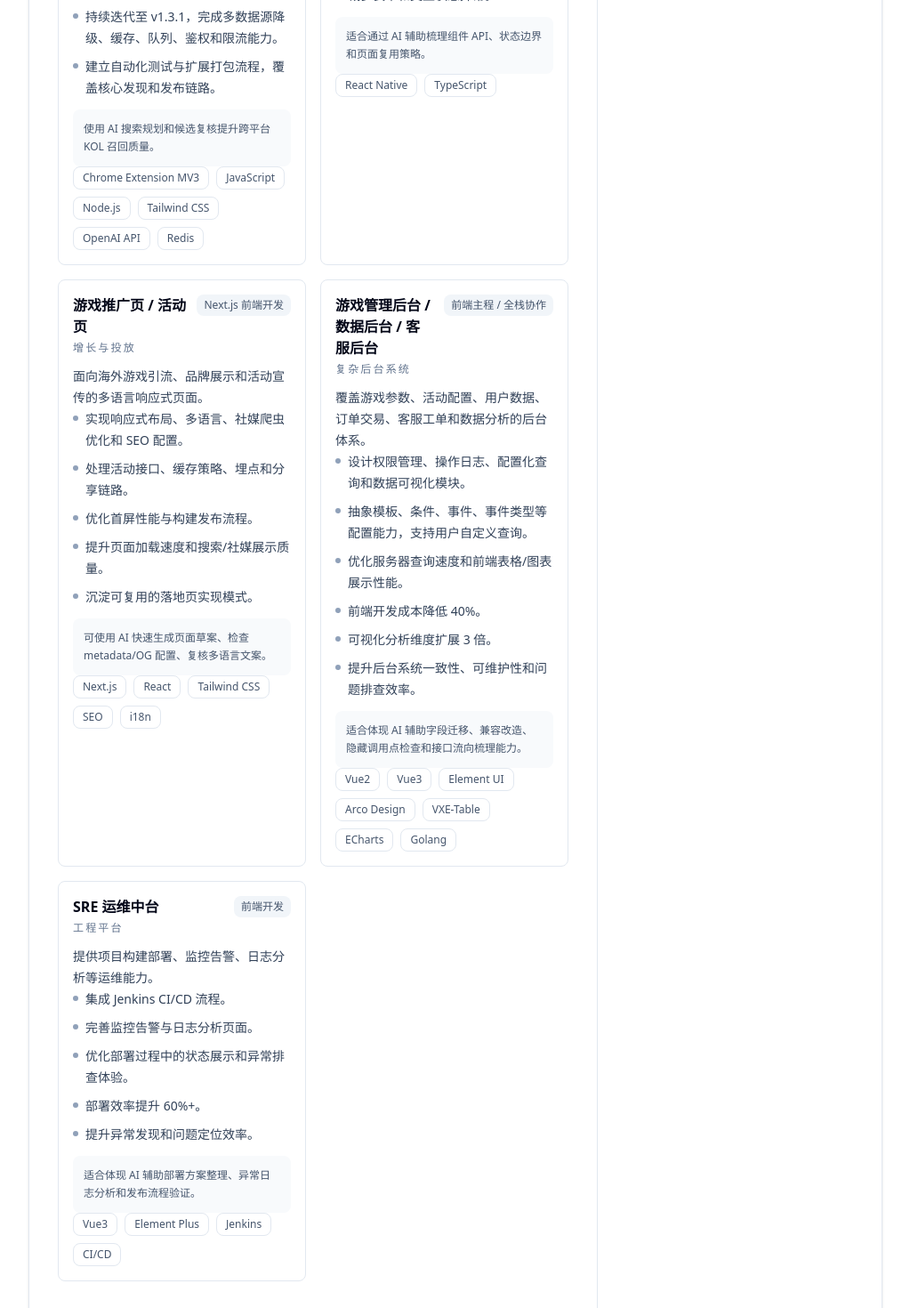
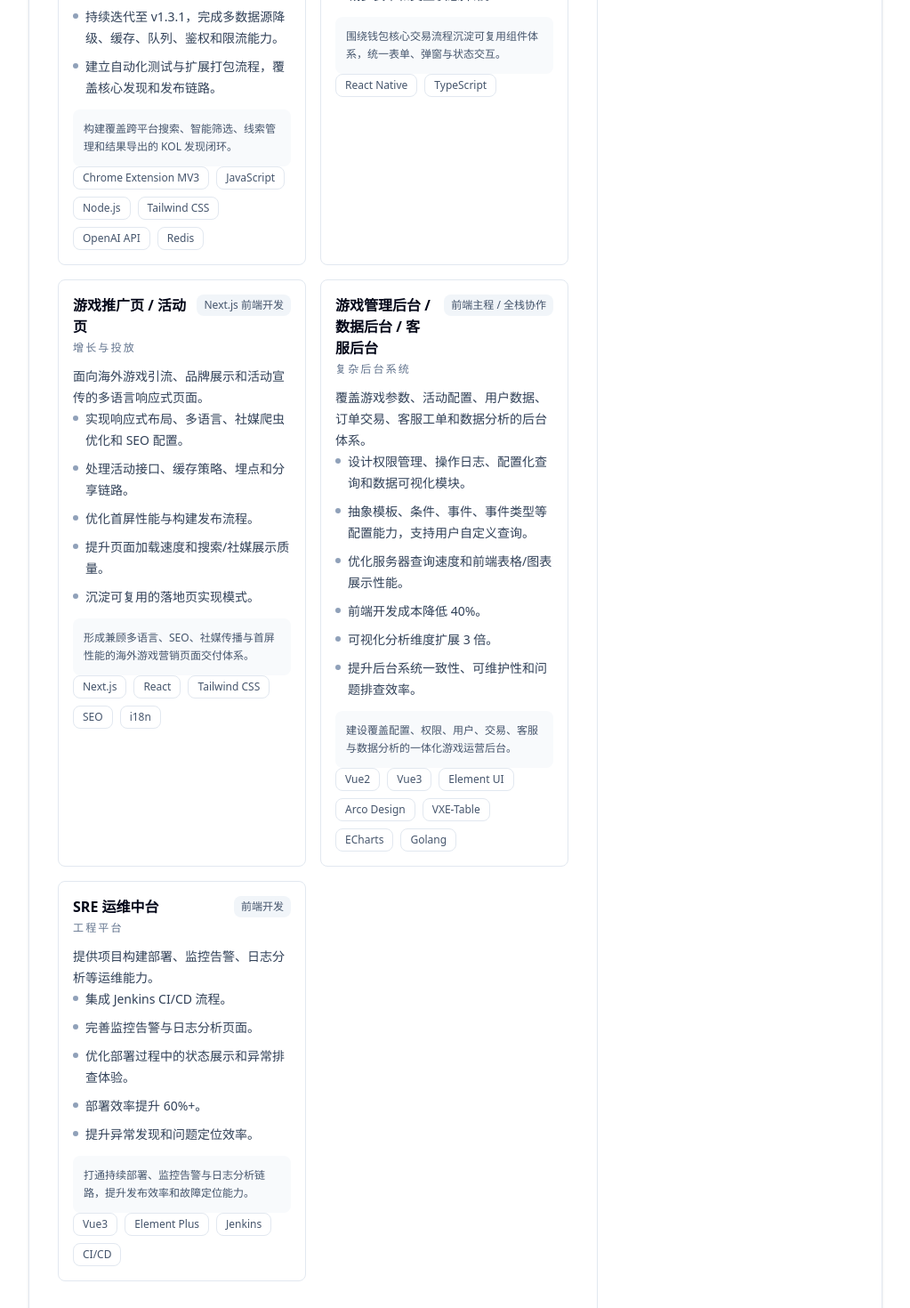
Before and after one commit to Panda2Chan/panchan.github.io, a Next.js app: page /resume in a window 1280 px wide. Shown: the part 2720-4190 px from the top of the page at 89% size, without its empty margins (128-1151 px from the left). Built offline with nearby package versions, Linux system fonts and the light colour scheme.

Commit message:
fix: rewrite resume project highlights

```diff
--- a/src/app/resume/_data/resume.ts
+++ b/src/app/resume/_data/resume.ts
@@ -306,7 +306,7 @@ export const resumeData: ResumeData = {
         '持续迭代至 v1.3.1，完成多数据源降级、缓存、队列、鉴权和限流能力。',
         '建立自动化测试与扩展打包流程，覆盖核心发现和发布链路。',
       ],
-      aiRelevance: ['使用 AI 搜索规划和候选复核提升跨平台 KOL 召回质量。'],
+      projectHighlight: '构建覆盖跨平台搜索、智能筛选、线索管理和结果导出的 KOL 发现闭环。',
     },
     {
       id: 'mtpay-wallet',
@@ -321,7 +321,7 @@ export const resumeData: ResumeData = {
         '参与用户登录注册、资产管理、订单交易等业务页面开发。',
       ],
       achievements: ['组件复用率提升 40%+。', '减少表单和交互状态异常。'],
-      aiRelevance: ['适合通过 AI 辅助梳理组件 API、状态边界和页面复用策略。'],
+      projectHighlight: '围绕钱包核心交易流程沉淀可复用组件体系，统一表单、弹窗与状态交互。',
     },
     {
       id: 'campaign-pages',
@@ -336,7 +336,7 @@ export const resumeData: ResumeData = {
         '优化首屏性能与构建发布流程。',
       ],
       achievements: ['提升页面加载速度和搜索/社媒展示质量。', '沉淀可复用的落地页实现模式。'],
-      aiRelevance: ['可使用 AI 快速生成页面草案、检查 metadata/OG 配置、复核多语言文案。'],
+      projectHighlight: '形成兼顾多语言、SEO、社媒传播与首屏性能的海外游戏营销页面交付体系。',
     },
     {
       id: 'game-admin-systems',
@@ -355,7 +355,7 @@ export const resumeData: ResumeData = {
         '可视化分析维度扩展 3 倍。',
         '提升后台系统一致性、可维护性和问题排查效率。',
       ],
-      aiRelevance: ['适合体现 AI 辅助字段迁移、兼容改造、隐藏调用点检查和接口流向梳理能力。'],
+      projectHighlight: '建设覆盖配置、权限、用户、交易、客服与数据分析的一体化游戏运营后台。',
     },
     {
       id: 'sre-platform',
@@ -370,7 +370,7 @@ export const resumeData: ResumeData = {
         '优化部署过程中的状态展示和异常排查体验。',
       ],
       achievements: ['部署效率提升 60%+。', '提升异常发现和问题定位效率。'],
-      aiRelevance: ['适合体现 AI 辅助部署方案整理、异常日志分析和发布流程验证。'],
+      projectHighlight: '打通持续部署、监控告警与日志分析链路，提升发布效率和故障定位能力。',
     },
   ],
   education: {
--- a/src/app/resume/_data/types.ts
+++ b/src/app/resume/_data/types.ts
@@ -81,7 +81,7 @@ export interface ResumeProject {
   summary: string
   responsibilities: string[]
   achievements: string[]
-  aiRelevance?: string[]
+  projectHighlight?: string
   links?: ResumeLink[]
 }
 
--- a/src/app/resume/_lib/buildResumeMarkdown.ts
+++ b/src/app/resume/_lib/buildResumeMarkdown.ts
@@ -222,9 +222,8 @@ export function buildResumeMarkdown(data: ResumeData): string {
     )
     pushList(lines, [...project.responsibilities, ...project.achievements], '  ')
 
-    if (project.aiRelevance?.length) {
-      lines.push('- **AI 相关**:')
-      pushList(lines, project.aiRelevance, '  ')
+    if (project.projectHighlight) {
+      lines.push(`- **项目亮点**: ${escapeMarkdownInline(project.projectHighlight)}`)
     }
 
     const visibleProjectLinks = project.links?.filter((link) => link.visible) ?? []
--- a/src/app/resume/page.tsx
+++ b/src/app/resume/page.tsx
@@ -333,9 +333,9 @@ export default function Resume() {
                     {project.summary}
                   </p>
                   <CompactList items={[...project.responsibilities, ...project.achievements]} printLimit={3} />
-                  {project.aiRelevance?.length ? (
+                  {project.projectHighlight ? (
                     <div className="mt-3 rounded-md bg-slate-50 p-3 text-xs leading-5 text-slate-600 print:hidden">
-                      {project.aiRelevance.join(' ')}
+                      {project.projectHighlight}
                     </div>
                   ) : null}
                   <TagList items={project.technologies} printLimit={5} />
```
Also changed, not shown: 1 other file (tests, documents, lock files or other folders).
